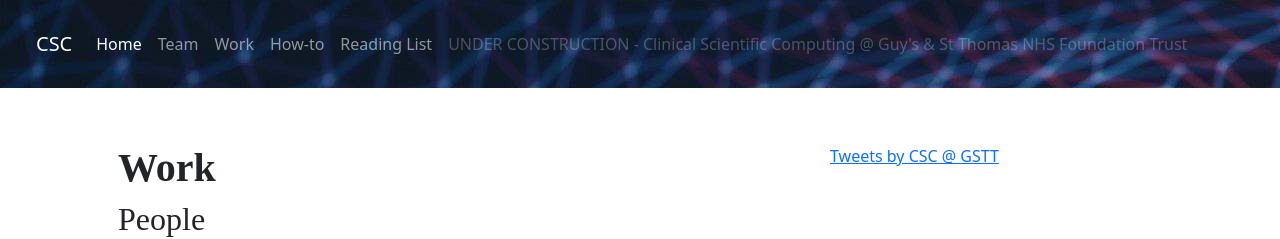
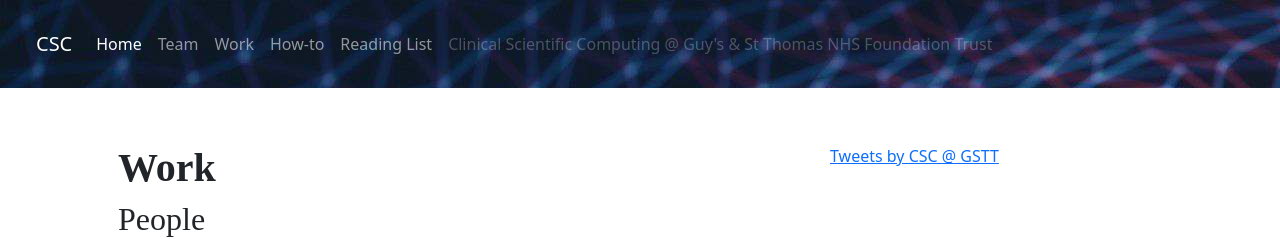
Before and after one commit to GSTT-CSC/gstt-csc-old, a Jekyll site: the page built from work.md, in a window 1280 px wide. Shown: the top 239 px of the page. Built offline with Jekyll 4.4.1, drawn with Linux system fonts in a browser that asks for light colours; our own code applies the rules of GitHub Pages for plain Markdown files; comment, search, counter and statistics services are not loaded.

Commit message:
Update _config.yml

```diff
--- a/_config.yml
+++ b/_config.yml
@@ -1,4 +1,2 @@
 title: CSC
-description: UNDER CONSTRUCTION - Clinical Scientific Computing @ Guy's & St Thomas NHS Foundation Trust
-
-theme: jekyll-theme-time-machine
+description: Clinical Scientific Computing @ Guy's & St Thomas NHS Foundation Trust
```
